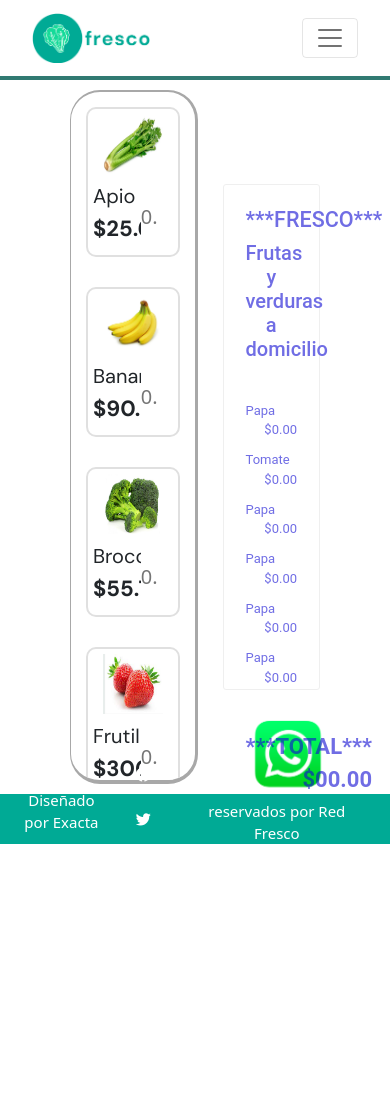
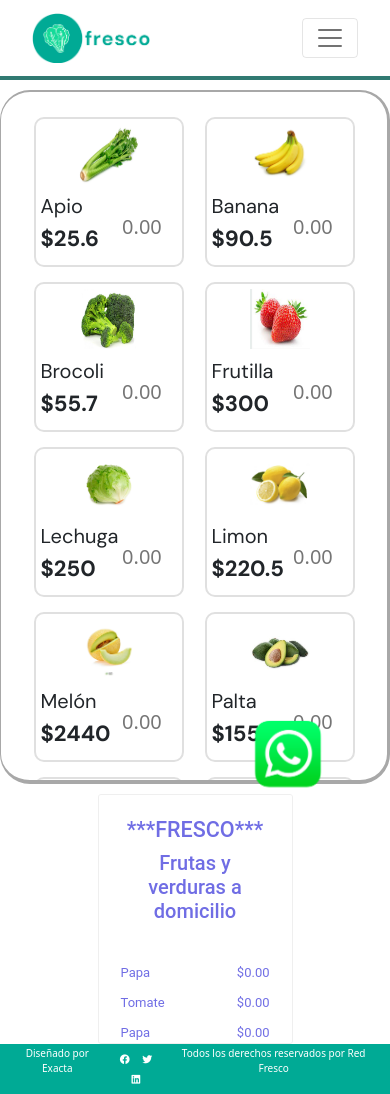
Before and after one commit to SebaGoiburo/PFGoiburo, a plain HTML site: page index.html in a window 390 px wide. Before the commit the page ends 887 px from the top, so only its background shows below. Drawn offline with nearby package versions, Linux system fonts and the light colour scheme.

Commit message:
Incluyo Grid en Index

```diff
--- a/css/estilo.css
+++ b/css/estilo.css
@@ -85,10 +85,11 @@ header{
 }
 
 main{
-  height: calc(100vh - 130px);
-  display: flex;
-  justify-content: center;
+  /* height: calc(100vh - 130px); */
+  /* display: flex;
+  justify-content: center; */
   background-color:  #ffffff;
+
 }
 
 #queHacemos{
@@ -107,9 +108,12 @@ background-size: cover;
 
 .contenedorProductos{
   height: calc(100vh - 150px);
-  max-width: 65%;
+  /* max-width: 65%; */
   margin: auto;
-  margin-left: 70px;
+  margin-top: 10px;
+  margin-bottom: 10px;
+  padding: 10px;
+  /* margin-left: 70px; */
   /* margin-top: 30px;
   margin-bottom: 15px; */
   border-right: 3px solid #A8A8A8;
@@ -119,7 +123,7 @@ background-size: cover;
   border-radius: 30px;
   display: flex;
   flex-wrap: wrap;
-  justify-content: space-evenly;
+  justify-content: space-around;
   overflow: scroll;
 }
 
@@ -169,7 +173,8 @@ background-size: cover;
   width: 150px;
   border: 2px solid #E0E0E0;
   border-radius: 10px;
-  margin: 15px;
+  margin: auto;
+  margin-top: 15px;
   padding: 5px;
   display: flex;
   flex-direction: column;
@@ -216,11 +221,11 @@ background-size: cover;
   border: 1px solid rgb(228, 228, 228);
   background-color: #ffffff88;
   border-radius: 3px;
-  height: 60vh;
-  width: 25%;
-  margin:auto;
-  margin-left: 25px;
-  margin-right: 70px;
+  height: 400px;
+  /* width: 25%; */
+  margin: auto;
+  /* margin-left: 25px;
+  margin-right: 70px; */
   padding: 22px;
   font-family: Roboto, Courier, Sans serif;
   font-size: small;
@@ -230,6 +235,7 @@ background-size: cover;
   display: flex;
   flex-direction: column;
   justify-content: space-between;
+  overflow-y: scroll;
 }
 
 .formularioTicket{
@@ -388,4 +394,34 @@ iframe{
     font-weight: bold;
     font-size: 16px;
   }
+  .tituloTicket{
+    font-size: 18px;
+  }
+  .total{
+    font-size: 14px;
+  }
+  .precioTotal{
+    font-size: 14px;
+  }
+
 }
+
+@media screen and (max-width: 650px) {
+
+  footer{
+    font-size: 10px;
+    padding: 10px;
+  }
+
+  .fa-brands{
+  margin: 5px;
+  }
+}
+
+@media screen and (max-width: 500px) {
+  .ticket{
+    height: 250px;
+    overflow-y: scroll;
+  }
+
+}
--- a/index.html
+++ b/index.html
@@ -55,9 +55,12 @@
         </div>
       </nav>
     </header>
-    <main>
-        <div class="contenedorProductos">
-          <div class="cardProducto">
+    <main class="container-fluid">
+      <div class="row">
+        <div class="contenedorProductos col-xl-8 col-lg-9 col-md-7 col-sm-12 col-xs-12">
+          <div class="container">
+            <div class="row row-cols-4 row-cols-lg-4 row-cols-md-3 row-cols-sm-2">
+              <div class="col cardProducto">
                 <img src="img/iconosVerdura/Apio.jpg">
                 <div class="descripcionProducto">
                   <div class="nombreYPrecio">
@@ -67,7 +70,7 @@
                     <input class="cantidad" type="number" placeholder="0.00" step="0.01" min="0">
                 </div>
               </div>
-          <div class="cardProducto">
+              <div class="col cardProducto">
                 <img src="img/iconosVerdura/banana.jpg" alt="imagen fruta y verdura">
                 <div class="descripcionProducto">
                   <div class="nombreYPrecio">
@@ -76,7 +79,7 @@
                   </div>
                   <input class="cantidad" type="number" placeholder="0.00" step="0.01" min="0">
                 </div>
-          </div><div class="cardProducto">
+              </div><div class="col cardProducto">
                 <img src="img/iconosVerdura/brocoli.jpg" alt="imagen fruta y verdura">
                 <div class="descripcionProducto">
                   <div class="nombreYPrecio">
@@ -85,7 +88,7 @@
                   </div>
                   <input class="cantidad" type="number" placeholder="0.00" step="0.01" min="0">
                 </div>
-          </div><div class="cardProducto">
+              </div><div class="col cardProducto">
                 <img src="img/iconosVerdura/frutilla.jpg" alt="imagen fruta y verdura">
                 <div class="descripcionProducto">
                   <div class="nombreYPrecio">
@@ -94,7 +97,7 @@
                   </div>
                   <input class="cantidad" type="number" placeholder="0.00" step="0.01" min="0">
                 </div>
-          </div><div class="cardProducto">
+              </div><div class="col cardProducto">
                 <img src="img/iconosVerdura/lechuga.jpg" alt="imagen fruta y verdura">
                 <div class="descripcionProducto">
                   <div class="nombreYPrecio">
@@ -103,7 +106,7 @@
                   </div>
                   <input class="cantidad" type="number" placeholder="0.00" step="0.01" min="0">
                 </div>
-          </div><div class="cardProducto">
+              </div><div class="col cardProducto">
                 <img src="img/iconosVerdura/limon.jpg" alt="imagen fruta y verdura">
                 <div class="descripcionProducto">
                   <div class="nombreYPrecio">
@@ -112,7 +115,7 @@
                   </div>
                   <input class="cantidad" type="number" placeholder="0.00" step="0.01" min="0">
                 </div>
-          </div><div class="cardProducto">
+              </div><div class="col cardProducto">
                 <img src="img/iconosVerdura/melon.jpg" alt="imagen fruta y verdura">
                 <div class="descripcionProducto">
                   <div class="nombreYPrecio">
@@ -121,7 +124,7 @@
                   </div>
                   <input class="cantidad" type="number" placeholder="0.00" step="0.01" min="0">
                 </div>
-          </div><div class="cardProducto">
+              </div><div class="col cardProducto">
                 <img src="img/iconosVerdura/palta.jpg" alt="imagen fruta y verdura">
                 <div class="descripcionProducto">
                   <div class="nombreYPrecio">
@@ -130,7 +133,7 @@
                   </div>
                   <input class="cantidad" type="number" placeholder="0.00" step="0.01" min="0">
                 </div>
-          </div><div class="cardProducto">
+              </div><div class="col cardProducto">
                 <img src="img/iconosVerdura/papa.jpg" alt="imagen fruta y verdura">
                 <div class="descripcionProducto">
                   <div class="nombreYPrecio">
@@ -139,7 +142,7 @@
                   </div>
                   <input class="cantidad" type="number" placeholder="0.00" step="0.01" min="0">
                 </div>
-          </div><div class="cardProducto">
+              </div><div class="col cardProducto">
                 <img src="img/iconosVerdura/sandia.jpg" alt="imagen fruta y verdura">
                 <div class="descripcionProducto">
                   <div class="nombreYPrecio">
@@ -148,7 +151,7 @@
                   </div>
                   <input class="cantidad" type="number" placeholder="0.00" step="0.01" min="0">
                 </div>
-          </div><div class="cardProducto">
+              </div><div class="col cardProducto">
                 <img src="img/iconosVerdura/tomate.jpg" alt="imagen fruta y verdura">
                 <div class="descripcionProducto">
                   <div class="nombreYPrecio">
@@ -157,7 +160,7 @@
                   </div>
                   <input class="cantidad" type="number" placeholder="0.00" step="0.01" min="0">
                 </div>
-          </div><div class="cardProducto">
+              </div><div class="col cardProducto">
                 <img src="img/iconosVerdura/uvas.jpg" alt="imagen fruta y verdura">
                 <div class="descripcionProducto">
                   <div class="nombreYPrecio">
@@ -168,7 +171,9 @@
                 </div>
               </div>
             </div>
-        <div class="ticket">
+          </div>
+        </div>
+        <div class="ticket col-xl-3 col-lg-2 col-md-3 col-sm-6 col-6">
           <div class="tituloTicket">
             <h2 class="fs-4">***FRESCO***</h2>
             <h3 class="fs-5">Frutas y verduras a domicilio</h3>
@@ -185,6 +190,7 @@
           <hr>
           <div class="Totales">
             <span class="total">***TOTAL***<span><span class="precioTotal">$00.00</span>
+          </div>
         </div>
       </div>
     </main>
```
Lines whose indentation alone changed are shown as unchanged.
